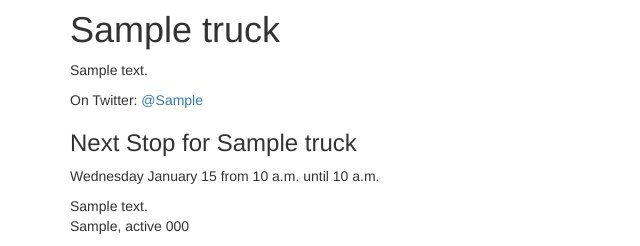
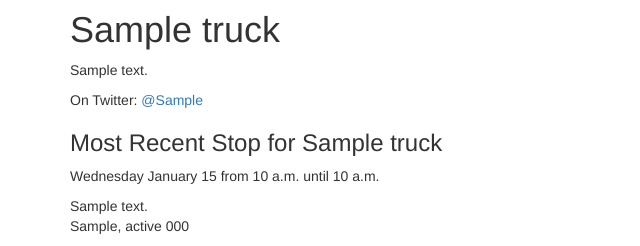
Before and after one commit to brob/trucks, a Django app: template trucks/templates/trucks/truck_detail.html in a window 1280 px wide. Shown: the part 50-296 px from the top of the page, without its empty margins (0-640 px from the left). Run offline with Django 3.2, Linux system fonts and the light colour scheme; the template is opened without the code that fills it: values that come from a table or form of the project are taken from there, others are empty; tables that the repository leaves empty hold one stand-in row (values such as "Sample post"); parts of the project's set-up code (start-up, migrations or seed data) failed here and were passed over; some libraries are stand-ins or nearby versions.

Commit message:
Quick fix for truck detail map

```diff
--- a/trucks/templates/trucks/truck_detail.html
+++ b/trucks/templates/trucks/truck_detail.html
@@ -108,7 +108,7 @@ google.maps.event.addDomListener(window, 'load', initialize);
 <p>{{ truck.description|safe }}</p>
 <p>On Twitter: <a href="http://twitter.com/{{ truck.twitter }}">@{{ truck.twitter }}</a></p>
 
-<h3>Next Stop for {{ truck.name }}</h3>
+<h3>Most Recent Stop for {{ truck.name }}</h3>
 
 {% if stop %}
 	<p>{{ stop.arrival|date:"l F d" }} from {{ stop.arrival|date:"P" }} until {{ stop.departure|date:"P" }}</p>
--- a/trucks/truck/views.py
+++ b/trucks/truck/views.py
@@ -33,10 +33,7 @@ def truckDetail(request, slug):
 	nextStop = truck.stop_set.latest(field_name='arrival')
 	departure = nextStop.departure
 	current_time = datetime.datetime.now()
-	if current_time < departure:
-		stop = nextStop
-	else:
-		stop = None
+	stop = nextStop
 
 	return render_to_response("trucks/truck_detail.html", {
 		"test" : "Something",
```
Also changed, not shown: 2 other files.
